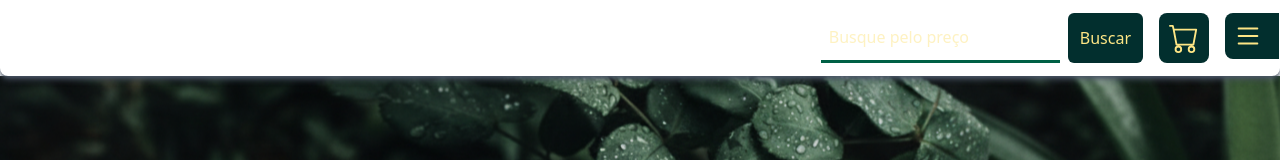
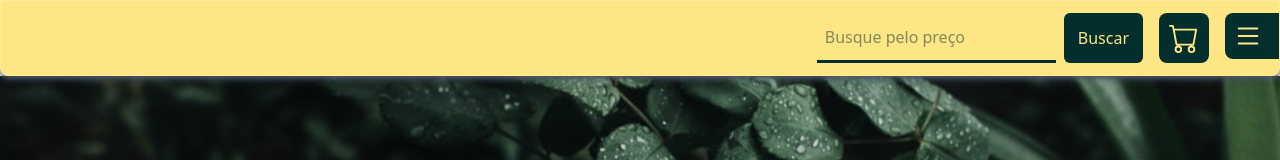
Before and after one commit to JoaoVictorCostaBarbosa/brazilian_core, a Next.js app in the folder frontend/: page /home in a window 1280 px wide. Shown: the top 160 px of the page. Built offline with nearby package versions, Linux system fonts and the light colour scheme; a web font is replaced by a local one.

Commit message:
refactor: the header color

```diff
--- a/frontend/src/app/(private)/home/components/header.tsx
+++ b/frontend/src/app/(private)/home/components/header.tsx
@@ -37,14 +37,14 @@ export default function Header( {setParfum}: HeaderProps ) {
 
   return (
     <>
-    <header className="w-full py-3 gap-4 flex justify-end top-0 left-0 z-20 bg-white/12 backdrop-blur-xs border outline-none shadow-md shadow-gray-600 border-white/20 rounded-b-lg">
+    <header className="w-full py-3 gap-4 flex justify-end top-0 left-0 z-20 backdrop-blur-xs border outline-none shadow-md shadow-gray-600 border-white/20 rounded-b-lg bg-amber-200">
 
     <form onSubmit={handleSubmit((data) => {
       let numberPrice = Number(data.preco);
       getFilteredParfum(numberPrice);
      })} className="flex gap-2">
-            <input {...register("preco")} placeholder="Busque pelo preço" required className=" outline-none border-0 border-b-3 border-emerald-800 py-2 pl-2 focus:border-amber-200 hover:border-emerald-800 transition-colors duration-300 ease-in-out text-amber-200"/>
-             <button type="submit" className="  bg-teal-950 rounded-md text-amber-200 hover:bg-amber-200 hover:text-teal-950 transition-colors duration-300 ease-in-out px-3">
+            <input {...register("preco")} placeholder="Busque pelo preço" required className=" outline-none border-0 border-b-3 border-teal-950 py-2 pl-2 focus:border-teal-700 hover:border-teal-700 transition-colors duration-300 ease-in-out text-teal-950"/>
+             <button type="submit" className=" border-2 border-transparent bg-teal-950 rounded-md text-amber-200 hover:bg-amber-200 hover:text-teal-950 hover:border-2 hover:border-teal-950 hover:shadow transition-colors duration-300 ease-in-out px-3">
               Buscar
             </button>
       </form>
```
